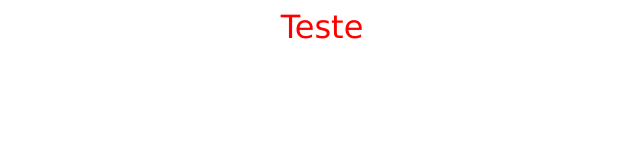
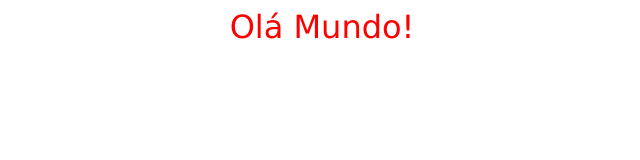
Before and after one commit to Egmonpereira/Tutorial_Pratico_Parte_1, a plain HTML site: page index.html in a window 1280 px wide. Shown: the whole page, without its empty margins (318-958 px from the left). Drawn offline with Linux system fonts and the light colour scheme.

Commit message:
Ola Mundo

```diff
--- a/index.html
+++ b/index.html
@@ -1,11 +1,11 @@
 <!DOCTYPE html>
 <html>
     <head>
-
+        <meta charset="utf-8">
     </head>
     <body>
         <center>
-            <font face="Verdana" size="+3" color="red">Teste</font>
+            <font face="Verdana" size="+3" color="red">Olá Mundo!</font>
         </center>
     </body>
 </html>
```
